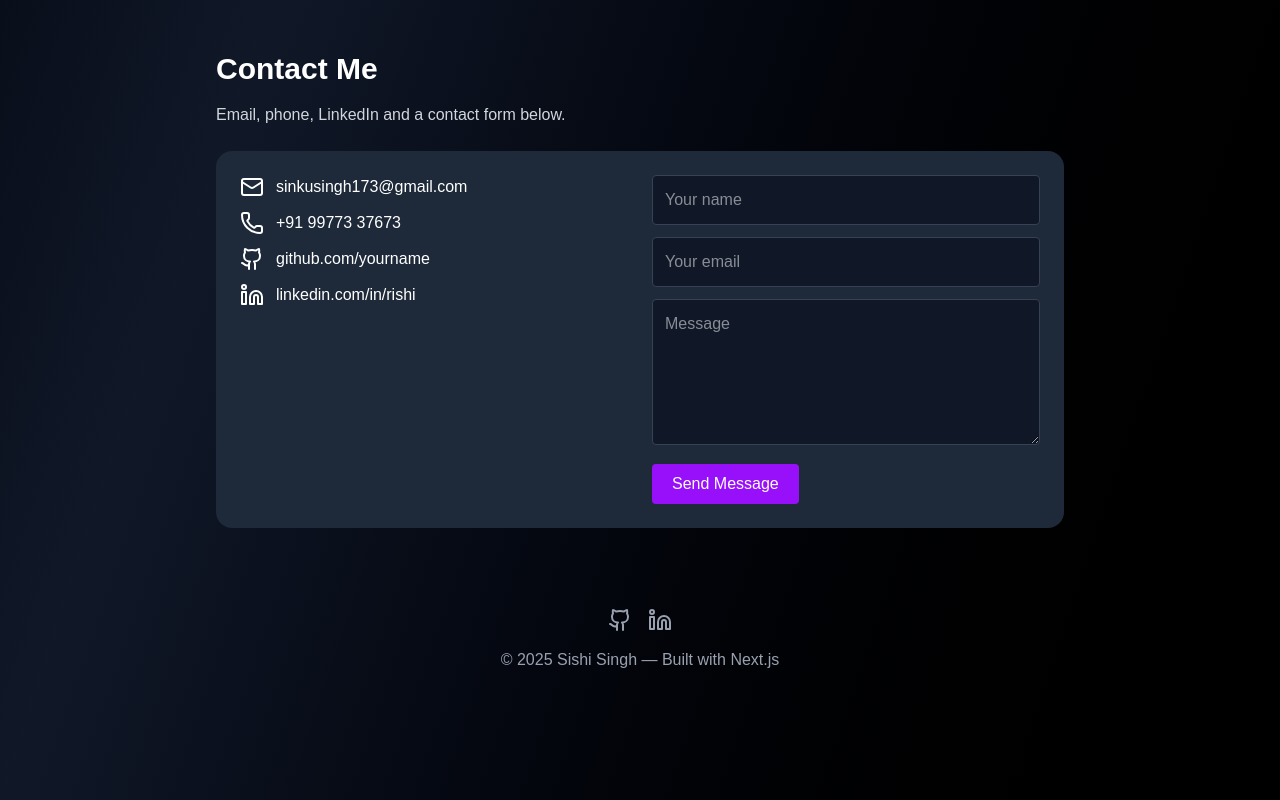
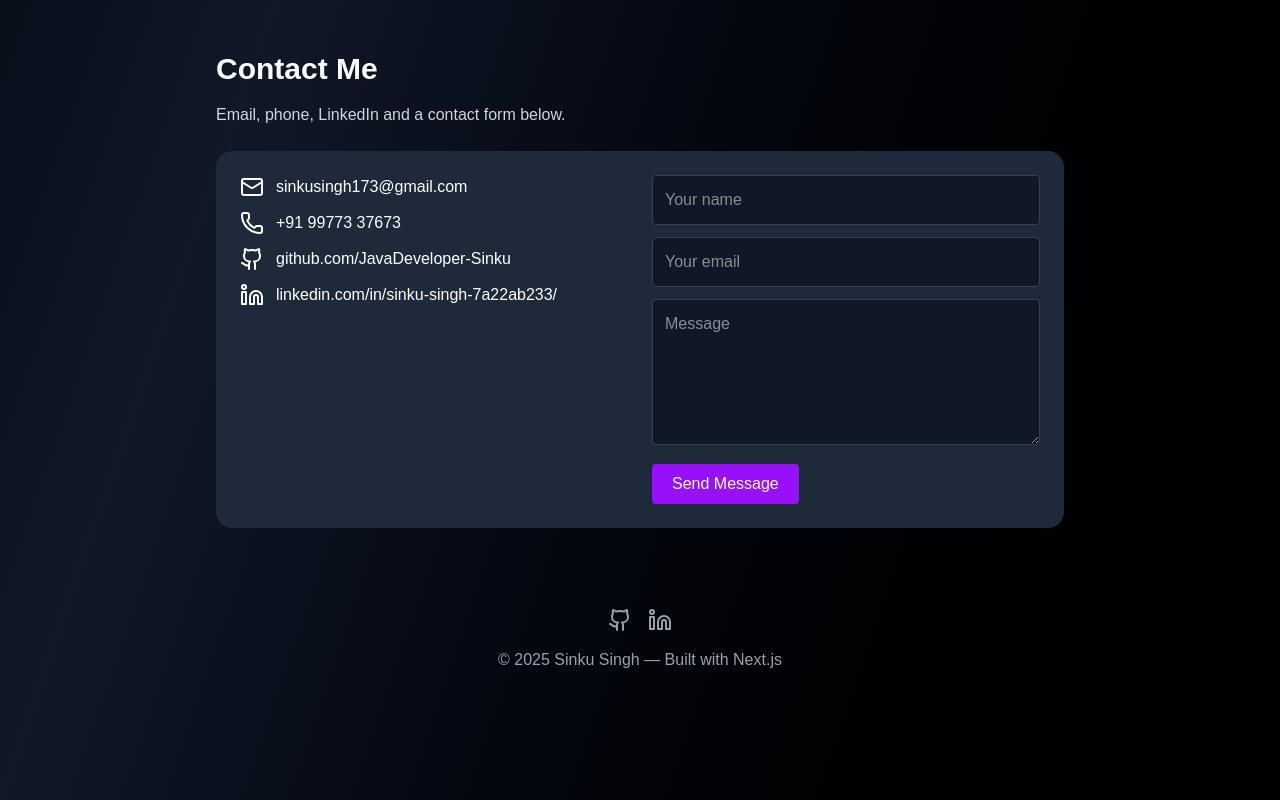
Before and after one commit to JavaDeveloper-Sinku/sinku-portfolio, a Next.js app: page / in a window 1280 px wide. Shown: the part 2933-3733 px from the top of the page. Built offline with nearby package versions, Linux system fonts and the light colour scheme.

Commit message:
new info adding

```diff
--- a/app/page.tsx
+++ b/app/page.tsx
@@ -329,8 +329,8 @@ export default function home() {
               <div>
                 <div className="flex items-center gap-3 mb-3"><Mail /> <div>sinkusingh173@gmail.com</div></div>
                 <div className="flex items-center gap-3 mb-3"><Phone /> <div>+91 99773 37673</div></div>
-                <div className="flex items-center gap-3 mb-3"><Github /> <div>github.com/yourname</div></div>
-                <div className="flex items-center gap-3 mb-3"><Linkedin /> <div>linkedin.com/in/rishi</div></div>
+                <div className="flex items-center gap-3 mb-3"><Github /> <div>github.com/JavaDeveloper-Sinku</div></div>
+                <div className="flex items-center gap-3 mb-3"><Linkedin /> <div>linkedin.com/in/sinku-singh-7a22ab233/</div></div>
               </div>
 
               <form onSubmit={handleContact} className="space-y-3">
@@ -352,7 +352,7 @@ export default function home() {
             <a href="https://github.com/JavaDeveloper-Sinku" className="hover:text-white"><Github /></a>
             <a href="https://www.linkedin.com/in/sinku-singh-7a22ab233/" className="hover:text-white"><Linkedin /></a>
           </div>
-          <div>© {new Date().getFullYear()} Sishi Singh — Built with Next.js</div>
+          <div>© {new Date().getFullYear()} Sinku Singh — Built with Next.js</div>
         </footer>
       </main>
     </div>
```
